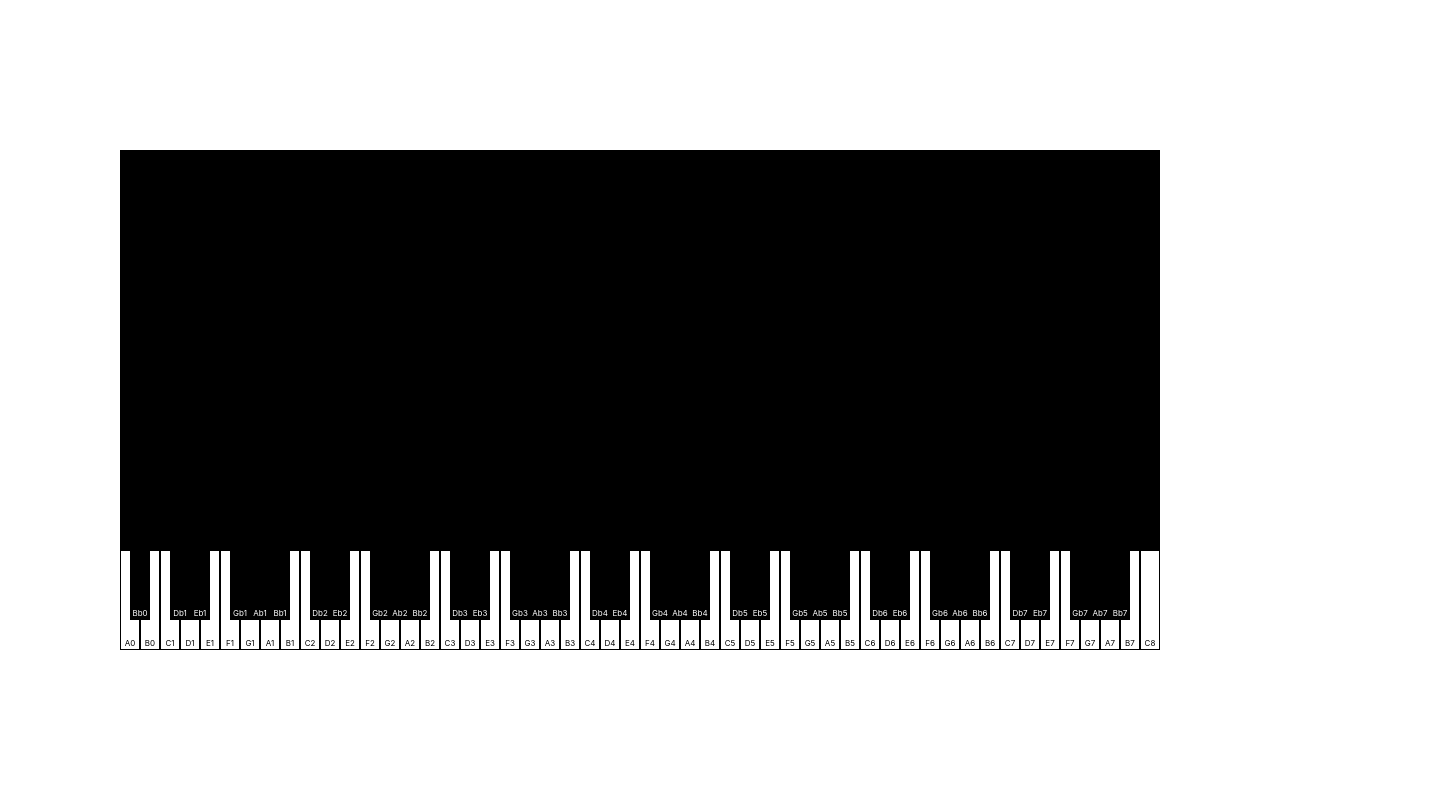
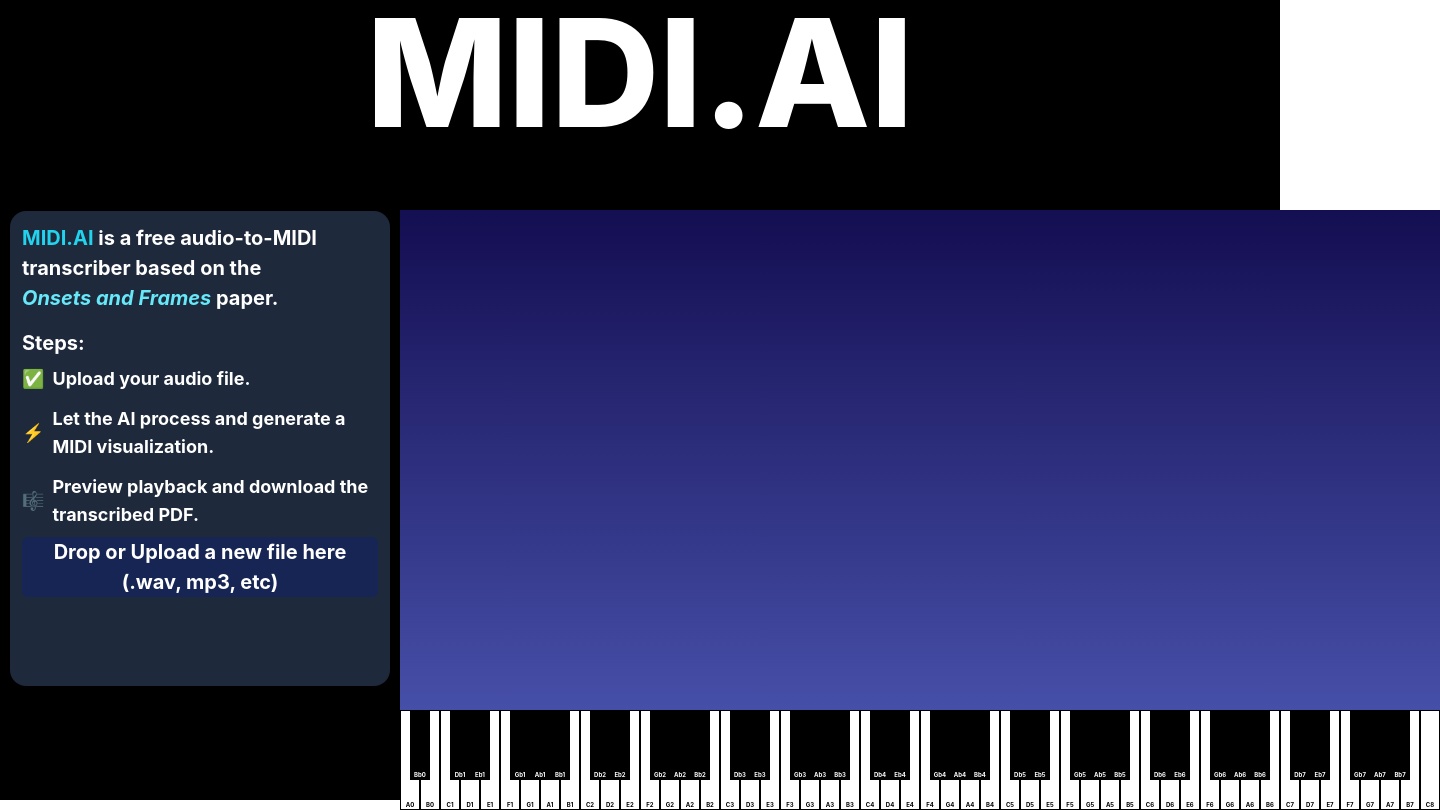
Before and after one commit to pirate2580/TuneScribe, a React (Create React App) app in the folder client/: page / in a window 1280 px wide. Shown: the whole page, 1440 px wide, since content can reach past the window. Built offline with nearby package versions, Linux system fonts and the light colour scheme.

Commit message:
add card and title

```diff
--- a/client/src/App.tsx
+++ b/client/src/App.tsx
@@ -1,12 +1,18 @@
 import React from 'react';
-import logo from './logo.svg';
 import './App.css';
 import MidiBoard from './midi/MidiBoard'
-// import Note from "./midi/Note"
+import Card from './Card';
+
 function App() {
   return (
-    <div className="App h-screen w-screen flex justify-center items-center">
-        <MidiBoard/>
+    <div className="App h-screen w-screen flex relative bg-black">
+      <p className="absolute top-[-40px] left-[50%] translate-x-[-50%] text-white text-[150px] font-extrabold">
+        MIDI.AI
+      </p>
+
+      <Card/>
+
+      <MidiBoard className="absolute top-[210px] left-[400px]" />
     </div>
   );
 }
--- /dev/null
+++ b/client/src/Card.tsx
@@ -0,0 +1,34 @@
+import React from 'react';
+
+const Card: React.FC = () => {
+  return(
+    <>
+      <div className="bg-slate-800 absolute h-[475px] top-[211px] left-[200px] max-w-[380px] translate-x-[-50%] text-white text-[20px] font-bold space-y-2 rounded-2xl shadow-lg p-3">
+        <p className="text-left mb-4">
+          <span className="text-cyan-400">MIDI.AI</span> is a free audio-to-MIDI transcriber based on the <br />
+           <span className="italic text-cyan-300">Onsets and Frames</span> paper.
+        </p>
+
+         <p className="text-left text-xl font-bold mb-3">Steps:</p>
+         <ol className="text-left list-decimal list-inside space-y-3 text-lg">
+           <li className="flex items-center gap-2">
+             ✅ <span>Upload your audio file.</span>
+           </li>
+           <li className="flex items-center gap-2">
+             ⚡ <span>Let the AI process and generate a MIDI visualization.</span>
+           </li>
+           <li className="flex items-center gap-2">
+             🎼 <span>Preview playback and download the transcribed PDF.</span>
+           </li>
+         </ol>
+
+
+         <button className=" bg-blue-950 rounded-md">
+          Drop or Upload a new file here (.wav, mp3, etc)
+          </button>
+      </div>
+    </>
+  )
+}
+
+export default Card;
--- a/client/src/midi/MidiBoard.tsx
+++ b/client/src/midi/MidiBoard.tsx
@@ -1,10 +1,14 @@
 import React, {useState} from "react";
 import Note from './Note'
+
+interface MidiBoardProps {
+  className?: string;
+}
 
 
 const blackKeyOffsetsPerOctave = [0.5, 2.5, 3.5, 5.5, 6.5];
 
-const MidiBoard: React.FC = () => {
+const MidiBoard: React.FC<MidiBoardProps> = ({className}) => {
 
   const whiteKeyPositions: number[] = [];
   const blackKeyPositions: number[] = [];
@@ -50,7 +54,7 @@
   });
 
   return (
-    <div className="relative w-[1040px] h-[500px] bg-black flex items-end">
+    <div className={`${className || ''} relative w-[1040px] h-[600px] bg-gradient-to-t from-[#505cb9] to-[#140e52] flex items-end`}>
       {/* White keys */}
       <div className="flex">
         {Array.from({ length: 52 }).map((_, i) => {
--- a/client/src/midi/Note.tsx
+++ b/client/src/midi/Note.tsx
@@ -30,7 +30,7 @@
         ${pressed ? "bg-amber-200" : tailwindColors[color]}
         ${color === "white"? "h-[100px] w-[20px]": "h-[70px] w-[14px]"}`}
     >
-      <span className={`text-[8px] text-black ${color === "white"? "text-black": "text-white"}` }>
+      <span className={`font-bold text-[6px] text-black ${color === "white"? "text-black": "text-white"}` }>
         {pianoNoteMap[noteNum]}
       </span>
     </div>
```
